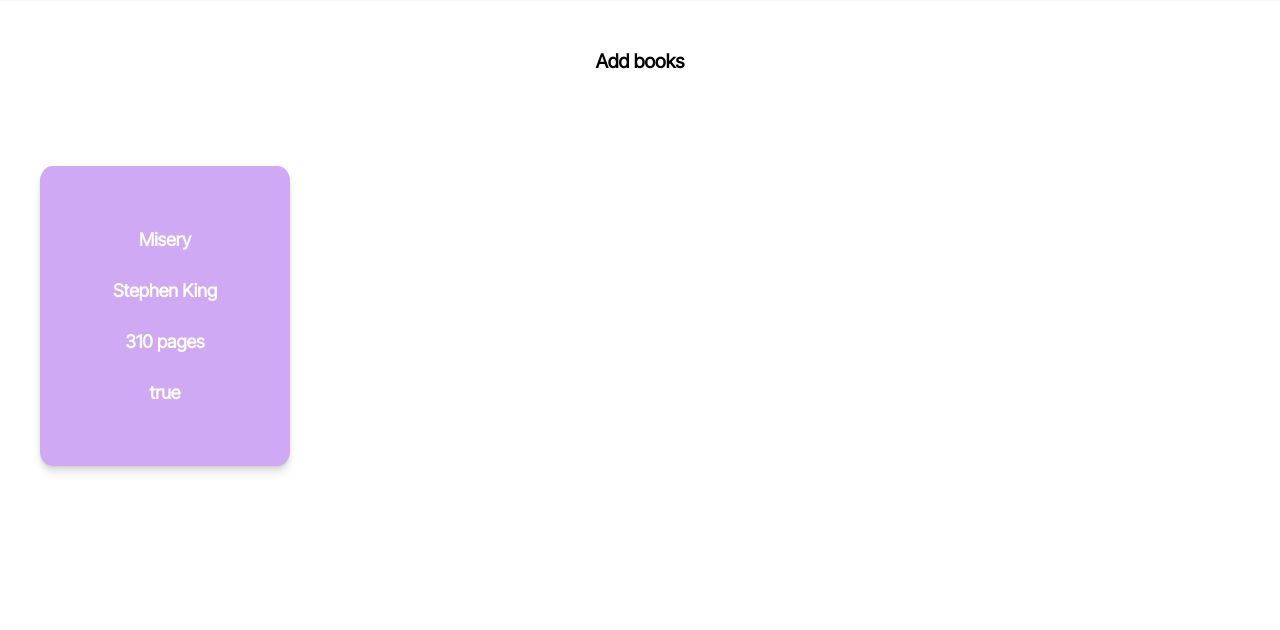
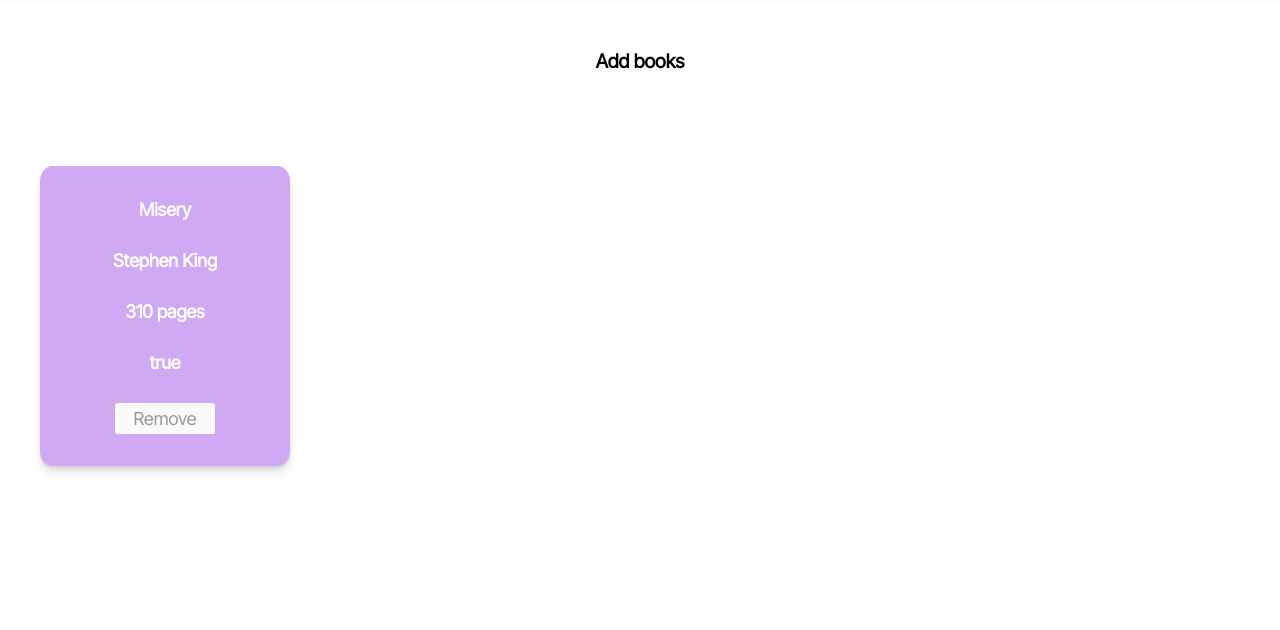
Before and after one commit to KawalaE/Library, a website: page index.html in a window 1280 px wide. Shown: the part 104-734 px from the top of the page. Drawn offline with Linux system fonts and the light colour scheme.

Commit message:
Allow to remove book cards

```diff
--- a/script.js
+++ b/script.js
@@ -7,7 +7,7 @@ const bookAuthor = document.querySelector("#author");
 const numOfPages = document.querySelector("#num-of-pages");
 const bookStatus = document.querySelector("#status");
 const cards = document.getElementById("cards");
-const myLibrary = [];
+let myLibrary = [];
 
 function Book(title, author, numberOfPages, read) {
   this.title = title;
@@ -43,10 +43,19 @@ function addBookCard(book) {
   cardAuthor.textContent = book.author;
   cardPages.textContent = `${book.numberOfPages} pages`;
   cardStatus.textContent = book.read;
+  const removeButton = document.createElement("button");
+  removeButton.classList.add("remove");
+  removeButton.textContent = "Remove";
+  removeButton.addEventListener("click", () => {
+    myLibrary = myLibrary.splice(myLibrary.indexOf(book), 1);
+    card.remove();
+  });
+
   card.appendChild(cardTitle);
   card.appendChild(cardAuthor);
   card.appendChild(cardPages);
   card.appendChild(cardStatus);
+  card.appendChild(removeButton);
 }
 
 submitBtn.addEventListener("click", () => {
--- a/style.css
+++ b/style.css
@@ -158,6 +158,18 @@ input[type="checkbox"]{
     font-weight: bolder;
     box-shadow: 0 1px 1px rgba(0,0,0,0.08), 0 2px 2px rgba(0,0,0,0.12), 0 4px 4px rgba(0,0,0,0.16), 0 8px 8px rgba(0,0,0,0.20);
 }
+.remove{
+    width: 100px;
+    padding:5px;
+    border-radius:5%;
+    background-color: whitesmoke;
+}
+.remove:hover{
+    background-color: rgb(255, 79, 79);
+    color:white;
+    transform: scale(120%);
+    transition: 0.3s;
+}
 .footer-elements{
     display:flex;
     align-items: center;
```
